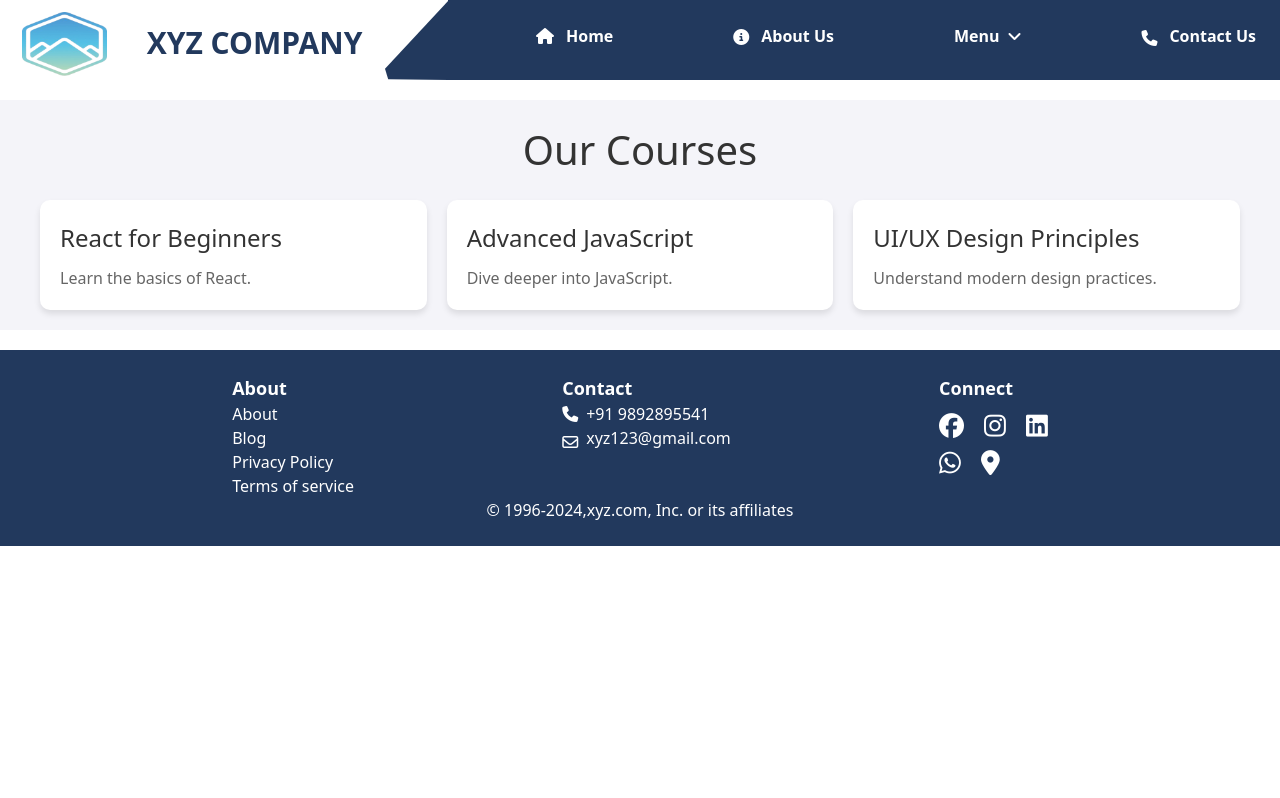
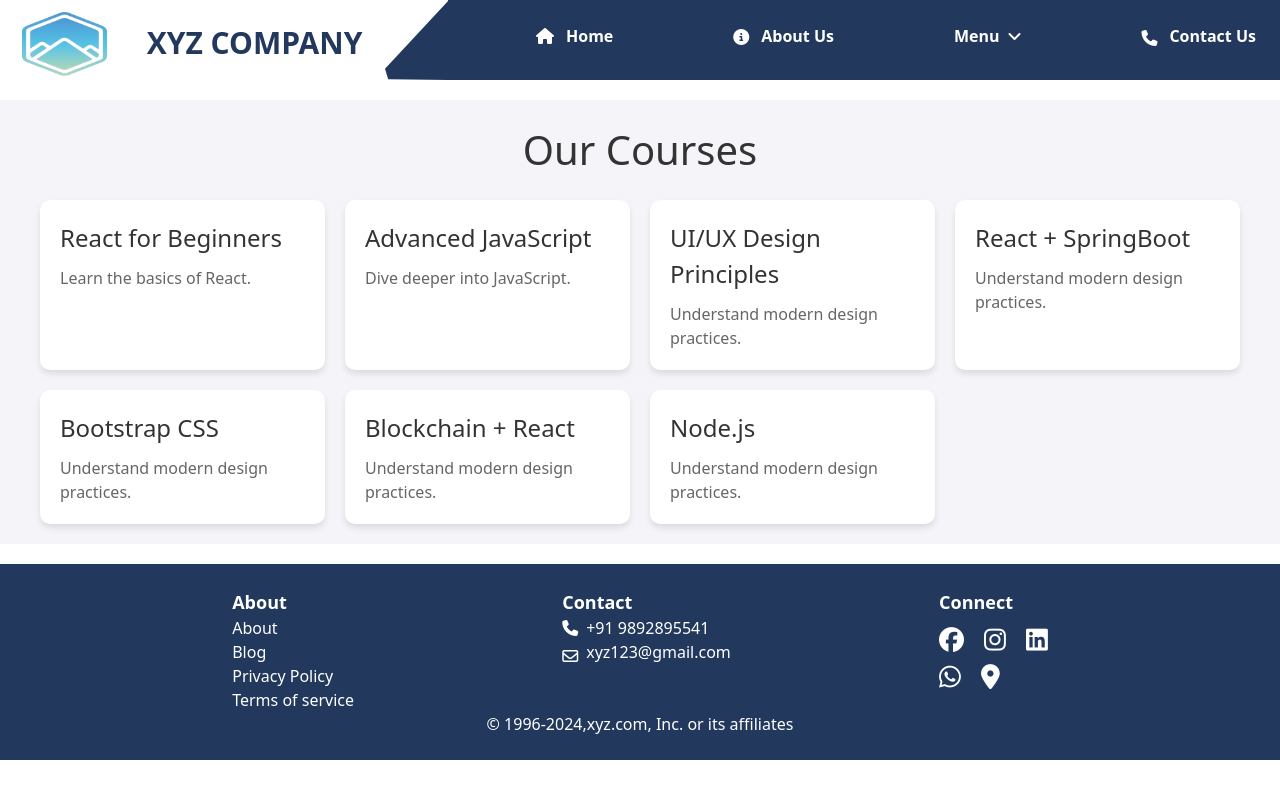
Before and after one commit to harshu1705/React-Team-Internship-project, a React (Create React App) app: page /courses in a window 1280 px wide. Built offline with nearby package versions, Linux system fonts and the light colour scheme.

Commit message:
Merge branch 'main' of https://github.com/harshu1705/React-Team-Internship-project

```diff
--- a/src/Components/HomePage/CoursesPage.js
+++ b/src/Components/HomePage/CoursesPage.js
@@ -32,7 +32,12 @@ const courses = [
   { id: 1, title: 'React for Beginners', description: 'Learn the basics of React.' },
   { id: 2, title: 'Advanced JavaScript', description: 'Dive deeper into JavaScript.' },
   { id: 3, title: 'UI/UX Design Principles', description: 'Understand modern design practices.' },
-  // Add more courses as needed
+  { id: 4, title: 'React + SpringBoot ', description: 'Understand modern design practices.' },
+  { id: 5, title: 'Bootstrap CSS', description: 'Understand modern design practices.' },
+  // { id: 6, title: 'Node.js Express MongoDb', description: 'Understand modern design practices.' },
+  { id: 7, title: 'Blockchain + React', description: 'Understand modern design practices.' },
+  { id: 6, title: 'Node.js ', description: 'Understand modern design practices.' },
+
 ];
 
 const CoursesPage = () => {
```
